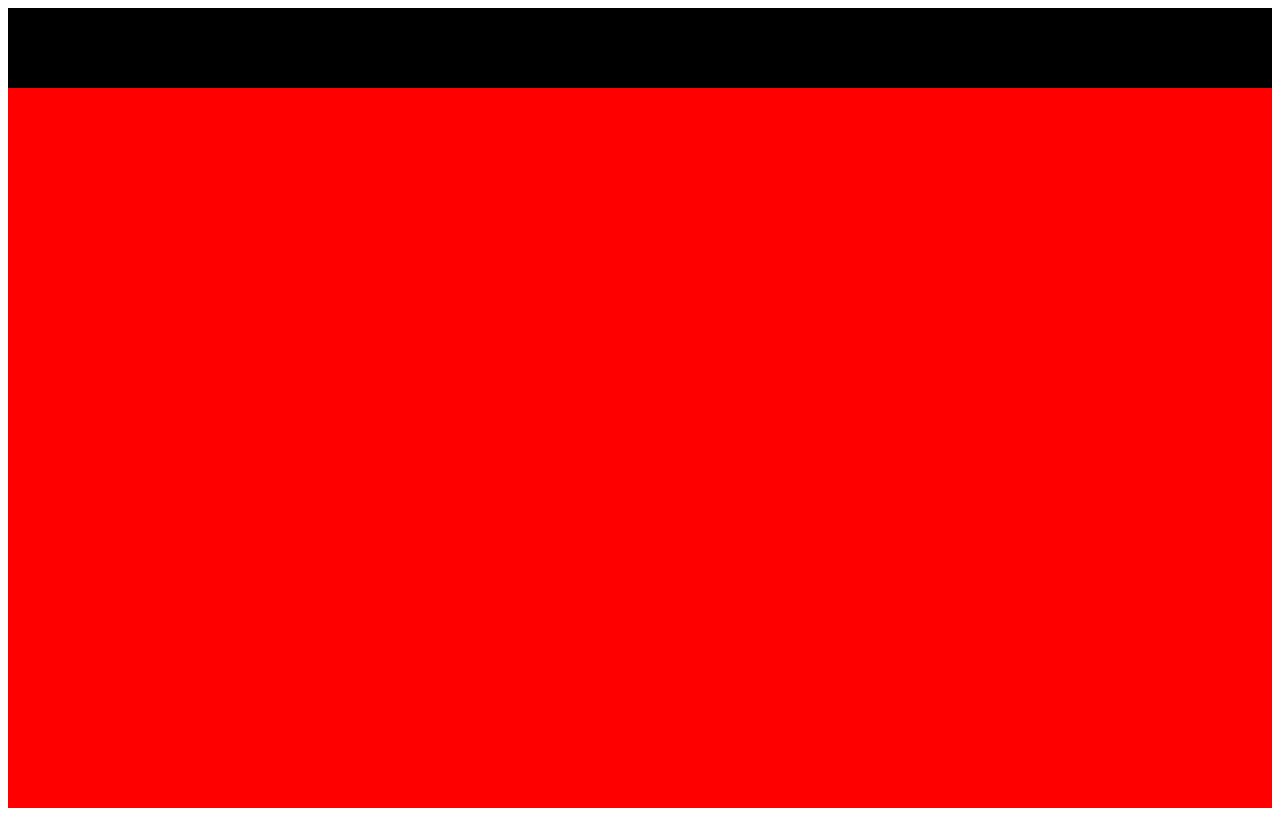
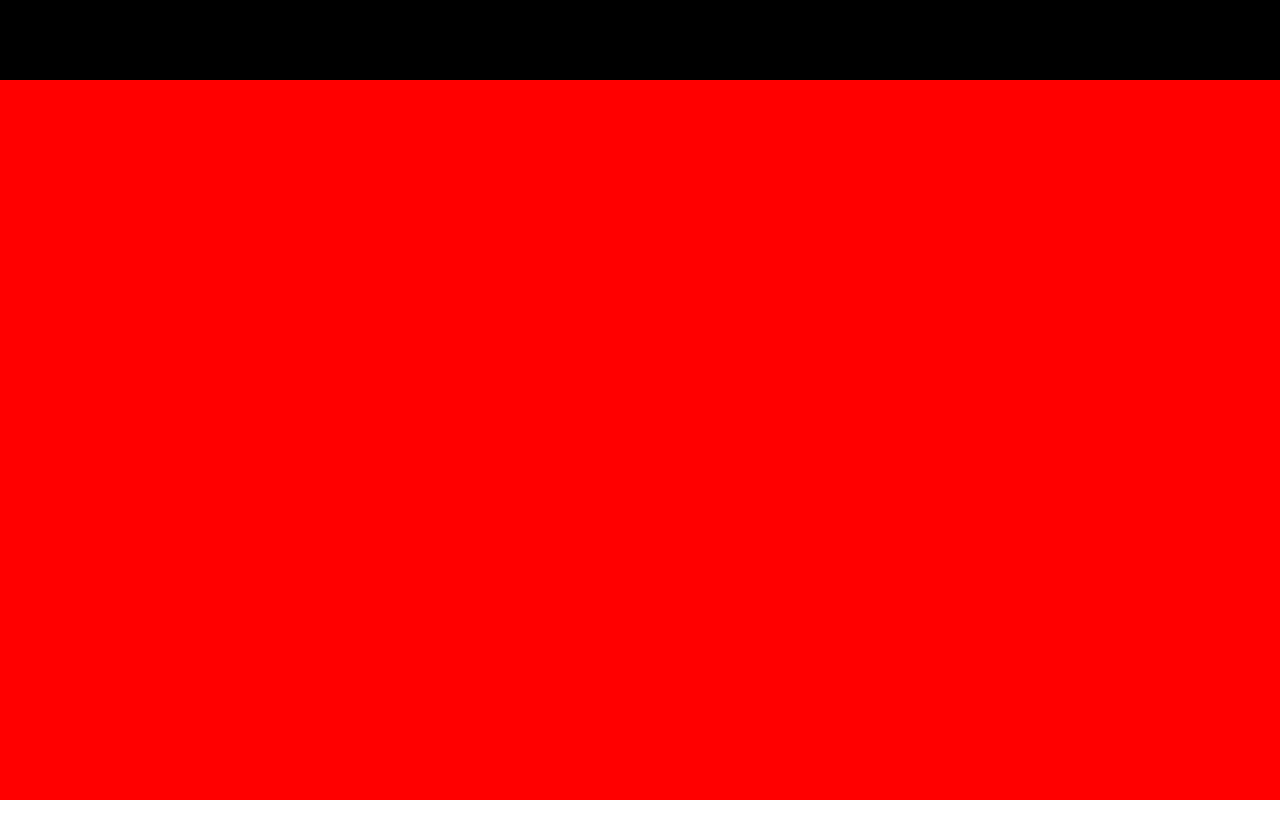
Before and after one commit to talafarael/map, a plain HTML site: page Farael/html/index.html in a window 1280 px wide. Drawn offline with Linux system fonts and the light colour scheme.

Commit message:
Update style.css

```diff
--- a/Farael/html/style.css
+++ b/Farael/html/style.css
@@ -1,3 +1,8 @@
+*{
+    margin: 0;
+    [padding: 0;]
+}
+
 .head{
  height: 10%;
  width: 100%;
```
